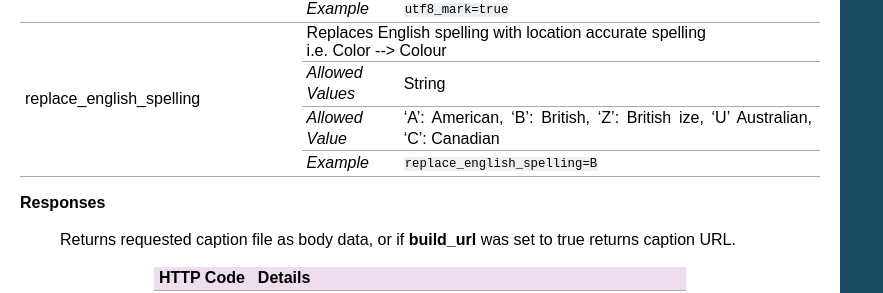
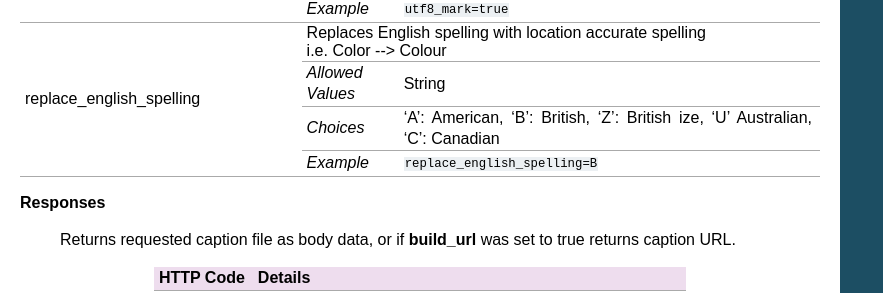
Before and after one commit to cielo24/Docs, a Sphinx documentation site: the page built from api/source/job_control/get_caption.rst, in a window 1280 px wide and 900 px high, scrolled down 7222 px. Shown: the part 151-444 px from the top of the window, without its empty margins (0-883 px from the left). Built offline with Sphinx 7.4.7, drawn with Linux system fonts in a browser that asks for light colours.

```diff
--- a/api/source/job_control/get_caption.rst
+++ b/api/source/job_control/get_caption.rst
@@ -562,7 +562,7 @@ The job must have completed transcription before a caption can be downloaded.
 |                                 +------------------+-----------------------------------------------------------+
 |                                 | `Allowed Values` | String                                                    |
 |                                 +------------------+-----------------------------------------------------------+
-|                                 | `Allowed Value`  | 'A': American, 'B': British,                              |
+|                                 | `Choices`        | 'A': American, 'B': British,                              |
 |                                 |                  | 'Z': British ize, 'U' Australian, 'C': Canadian           |
 |                                 +------------------+-----------------------------------------------------------+
 |                                 | `Example`        | ``replace_english_spelling=B``                            |
```
